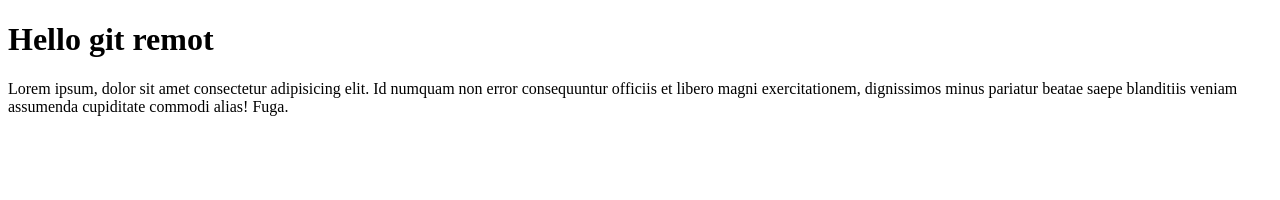
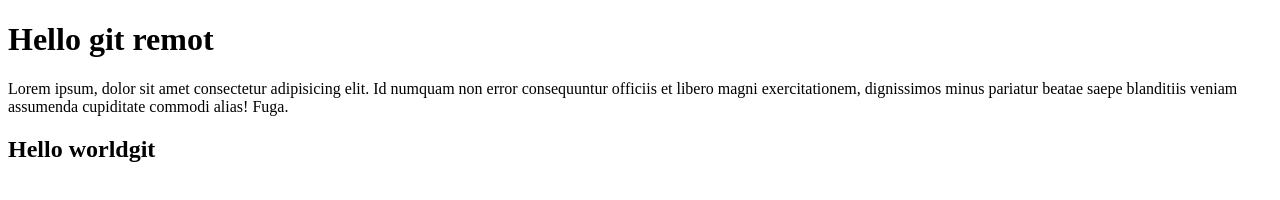
Before and after one commit to KreanVakhim/My-project-a, a plain HTML site: page index.html in a window 1280 px wide. Drawn offline with Linux system fonts and the light colour scheme.

Commit message:
pharagrab.html

```diff
--- a/index.html
+++ b/index.html
@@ -8,5 +8,6 @@
 <body>
     <h1>Hello git remot</h1>
     <p>Lorem ipsum, dolor sit amet consectetur adipisicing elit. Id numquam non error consequuntur officiis et libero magni exercitationem, dignissimos minus pariatur beatae saepe blanditiis veniam assumenda cupiditate commodi alias! Fuga.</p>
+    <h2>Hello worldgit</h2>
 </body>
 </html>
```
